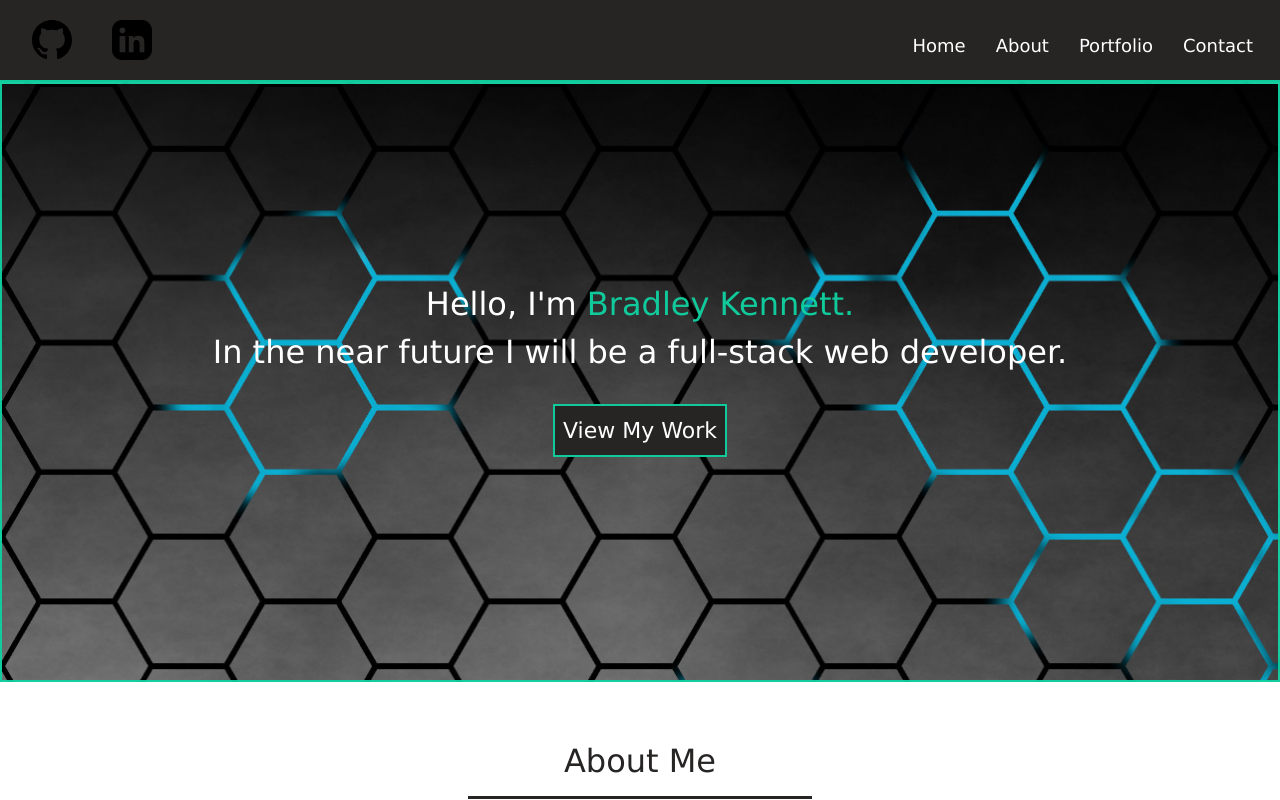
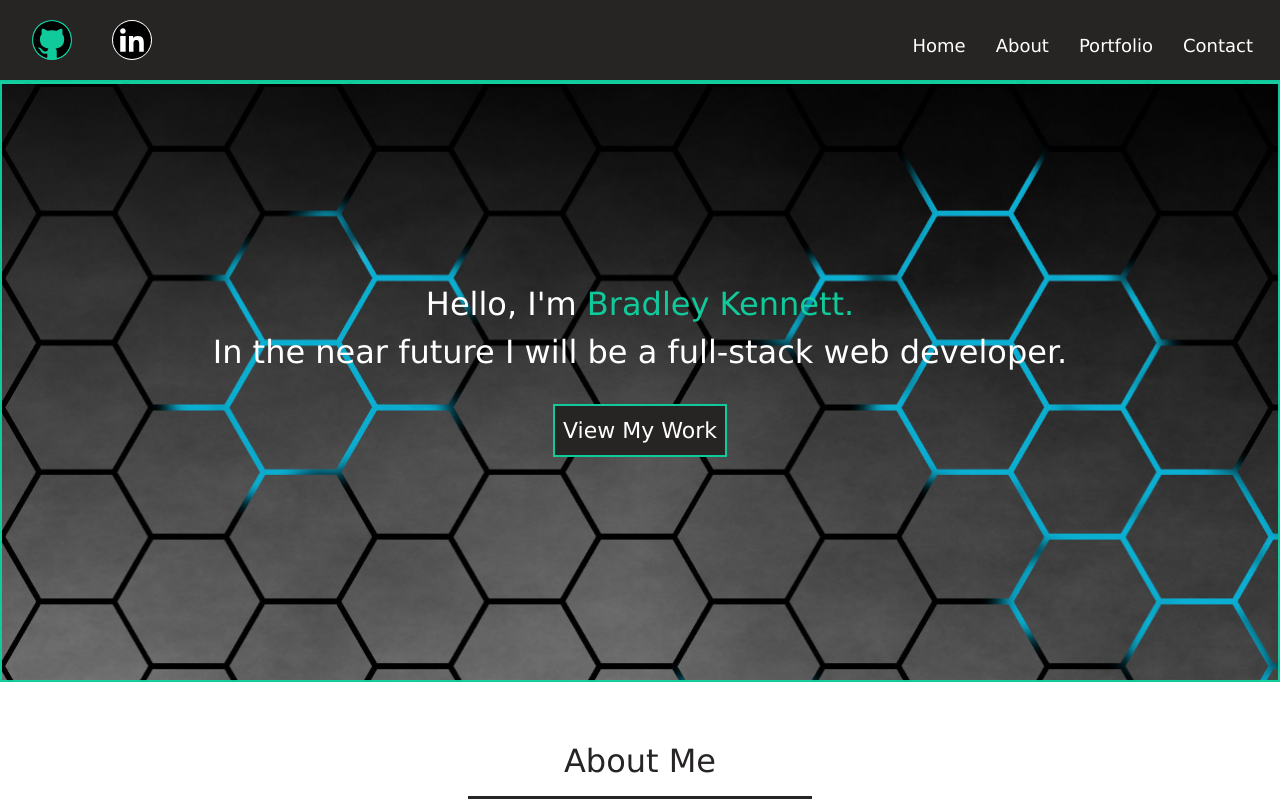
Before and after one commit to Codechef27/Portfolio, a plain HTML site: page index.html in a window 1280 px wide. In both pictures the pointer is over the picture 52 px from the left and 40 px from the top of the page. Shown: the top 800 px of the page. Drawn offline with nearby package versions, Linux system fonts and the light colour scheme.

Commit message:
styles add to icons

```diff
--- a/assets/style.css
+++ b/assets/style.css
@@ -52,13 +52,29 @@ header ul li a:hover {
 .git {
     height: 40px;
     margin: 20px;
+    background-color: var(--primary-color);
+    border-radius: 50px;
+    border: 1px solid var(--primary-color) ;
+}
 
-
+.git:hover {
+    background-color: var(--terttiary-color);
+    border-radius: 50px;
+    border: 1px solid var(--terttiary-color) ;
 }
 
 .linkedin {
     height: 40px;
     margin: 20px;
+    background-color:var(--primary-color);
+    border-radius: 50px;
+    border: 1px solid var(--primary-color) ;
+}
+
+.linkedin:hover {
+    background-color: var(--terttiary-color);
+    border-radius: 50px;
+    border: 1px solid var(--terttiary-color) ;
 }
 
 
@@ -91,13 +107,14 @@ header ul li a:hover {
     position: absolute;
     height: 3px;
     width: 100%;
-    background: var(--terttiary-color);
+    background: var(--primary-color);
     border-radius: 1;
     opacity: 1;
     left: 0;
     transform: rotate(0deg);
     transition: .25s ease-in-out;
 }
+
 
 .middle-bar {
     margin-top: 0px;
```
